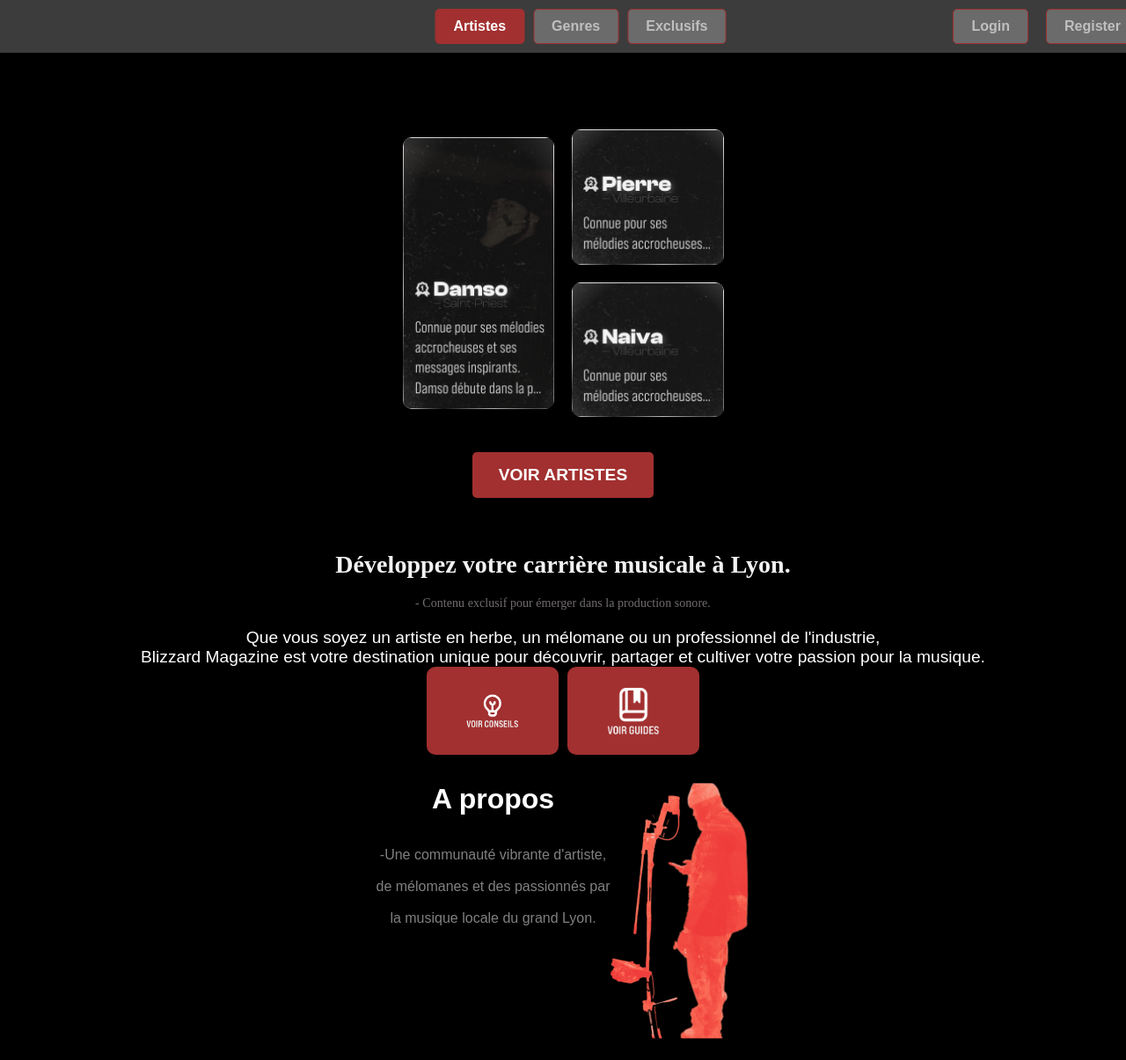
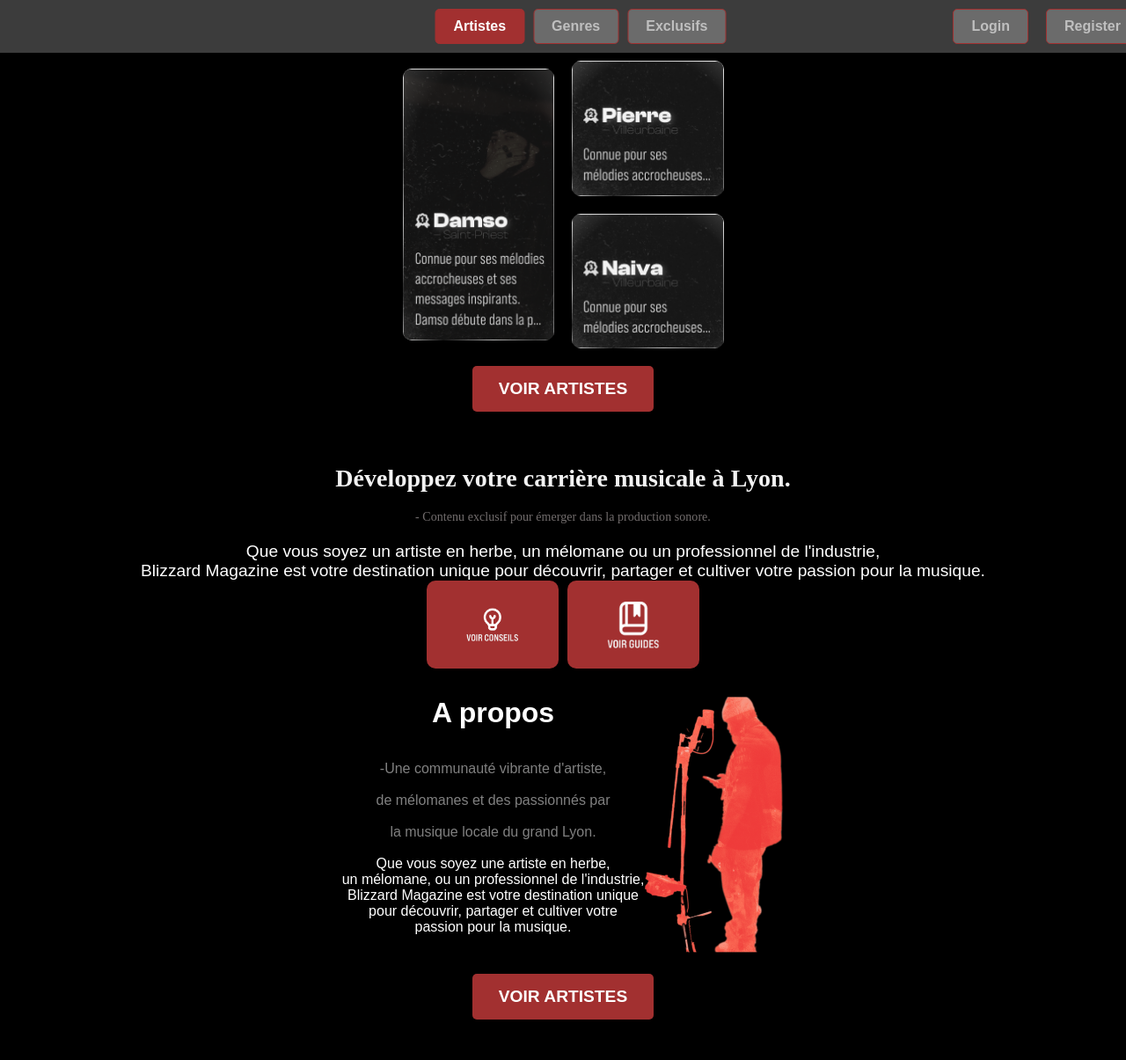
Before and after one commit to Mattdinina/BlizzardMagazine, a React (Create React App) app in the folder Front/my-app/: page /artistes in a window 1280 px wide. Shown: the top 1205 px of the page at 88% size. Built offline with nearby package versions, Linux system fonts and the light colour scheme.

Commit message:
Ajout du texte melomane + 2eme bouton voir artiste, pas encore bien centré

```diff
--- a/Front/my-app/src/mystyle/artiste.css
+++ b/Front/my-app/src/mystyle/artiste.css
@@ -67,8 +67,8 @@ body {
     display: flex;
     justify-content: center;
     align-items: center;
-    margin-top: 9vh;
-    padding: 20px;
+    margin-top: 1vh;
+    /* padding: 20px; */
 }
 
 .artist-card-large {
@@ -208,3 +208,18 @@ body {
 .TexteAPropos {
     color: grey;
 }
+
+.voir-artistes-button2 {
+    display: flex;
+    justify-content: center;
+    background-color: #a23030;
+    color: #fff;
+    border: none;
+    border-radius: 5px;
+    padding: 15px 30px;
+    margin: 20px auto;
+    font-size: 1.2rem;
+    font-weight: bold;
+    cursor: pointer;
+    outline: none;
+}
--- a/Front/my-app/src/pages/artistes.js
+++ b/Front/my-app/src/pages/artistes.js
@@ -71,11 +71,18 @@ function Artistes() {
                         <div>
                             <div className="AproposGras">A propos</div> <br></br> <br></br>
                             <div className='TexteAPropos'>-Une communauté vibrante d'artiste, <br></br> <br></br> de mélomanes et des passionnés par <br></br> <br></br>la musique locale du grand Lyon.</div>
+                            <br></br>
+                            <div>Que vous soyez une artiste en herbe,<br></br>
+                                un mélomane, ou un professionnel de l'industrie, <br></br>
+                                Blizzard Magazine est votre destination unique <br></br>
+                                pour découvrir, partager et cultiver votre <br></br>
+                                passion pour la musique.</div>
                         </div>
                         <div>
                             <img src={musicien}></img>
                         </div>
                     </div>
+                    <button className="voir-artistes-button">VOIR ARTISTES</button>
                 </div>
             </div>
         </div>
```
